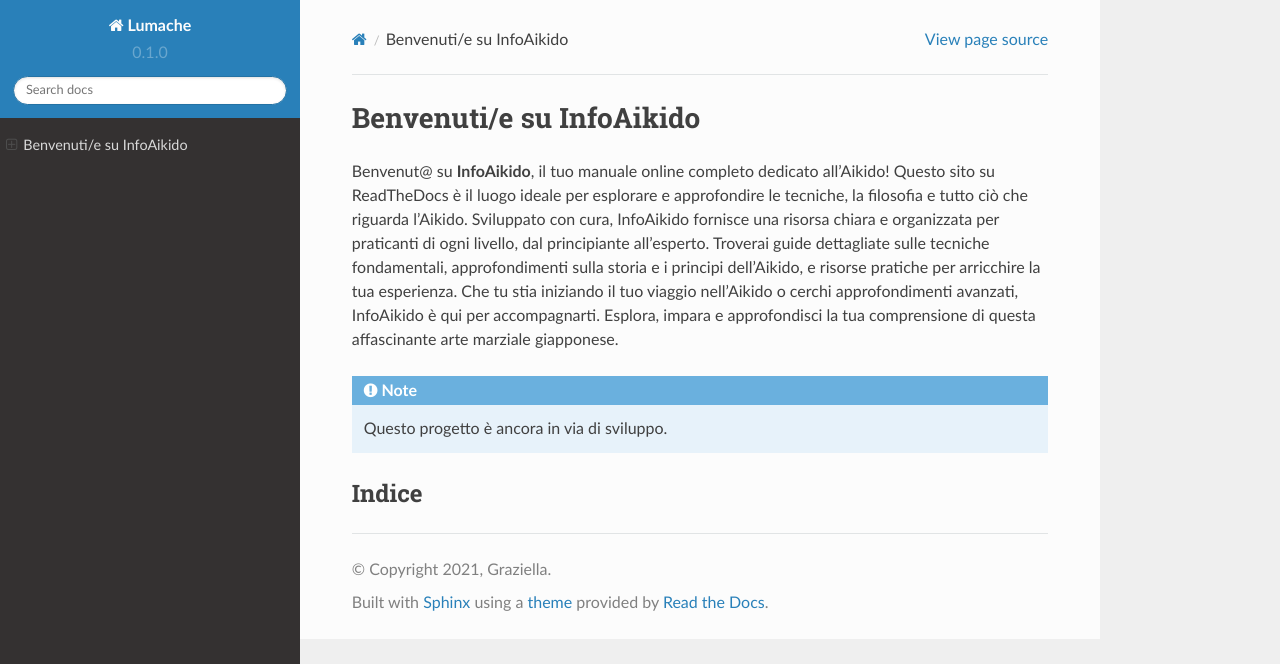
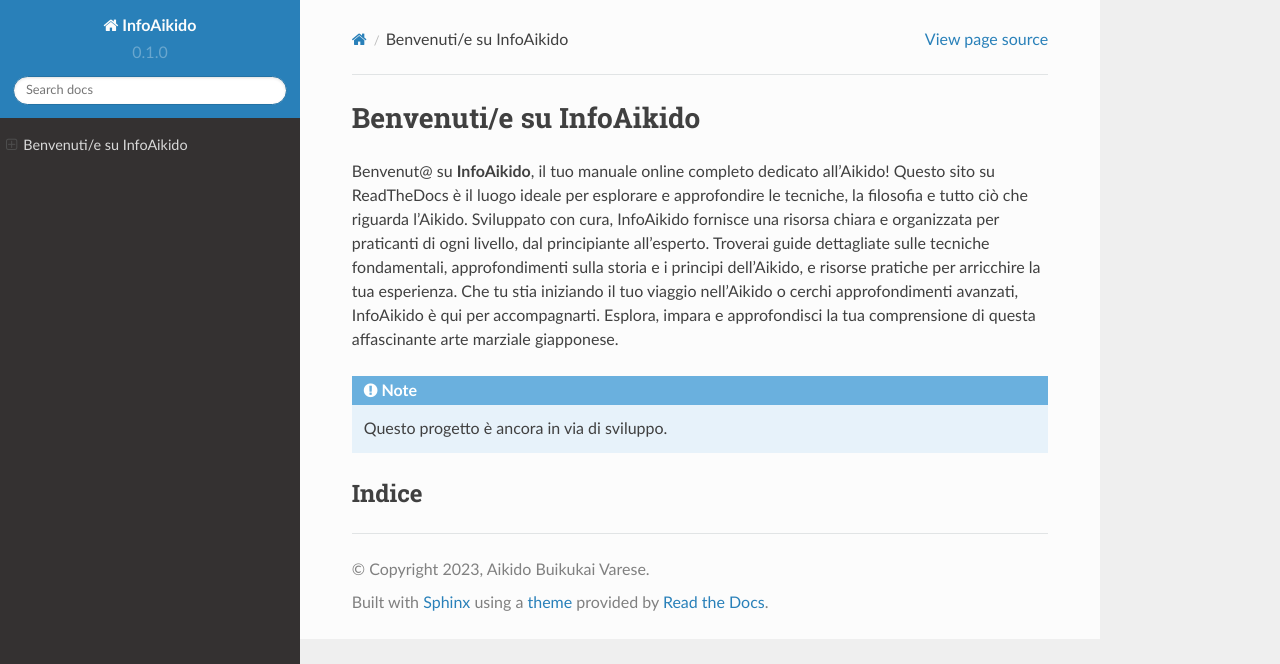
Before and after one commit to davideCremona/InfoAikido, a Sphinx documentation site: the page built from docs/source/index.rst, in a window 1280 px wide. Shown: the top 664 px of the page. Built offline with Sphinx 7.4.7 and the Read the Docs theme 2.0.0, drawn with Linux system fonts in a browser that asks for light colours.

Commit message:
Change some info

```diff
--- a/docs/source/conf.py
+++ b/docs/source/conf.py
@@ -2,9 +2,9 @@
 
 # -- Project information
 
-project = 'Lumache'
-copyright = '2021, Graziella'
-author = 'Graziella'
+project = 'InfoAikido'
+copyright = '2023, Aikido Buikukai Varese'
+author = 'Aikido Buikukai Varese'
 
 release = '0.1'
 version = '0.1.0'
```
